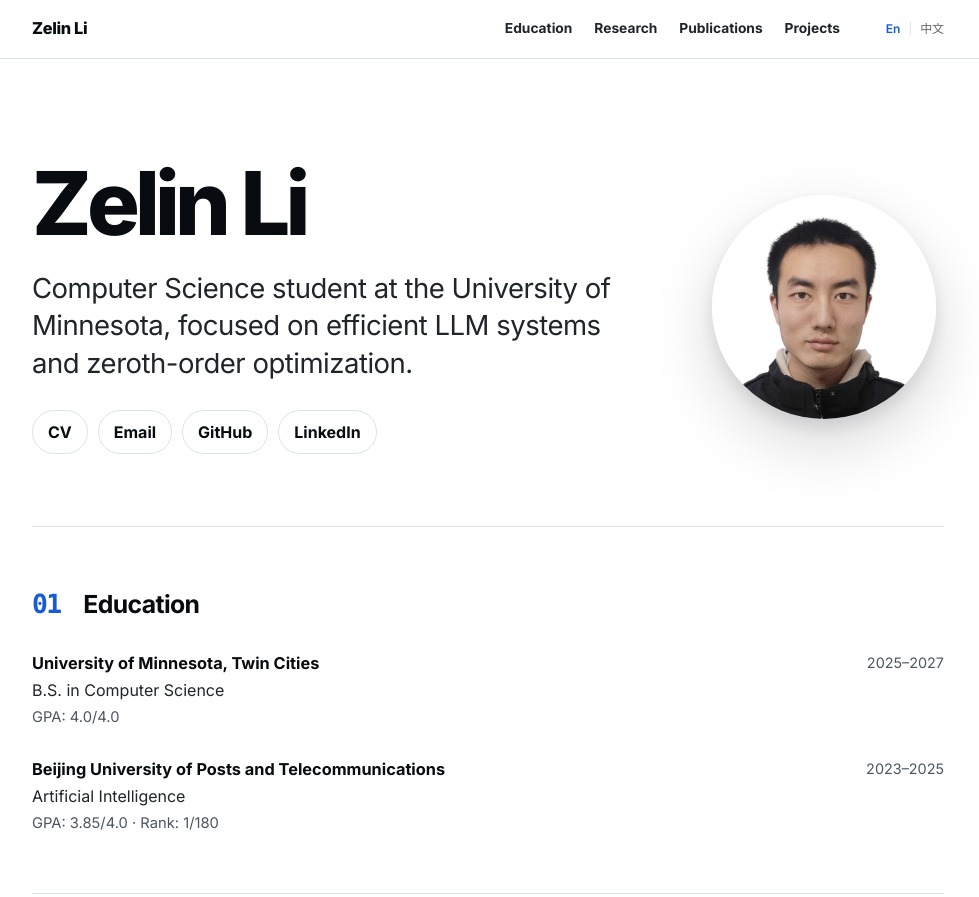
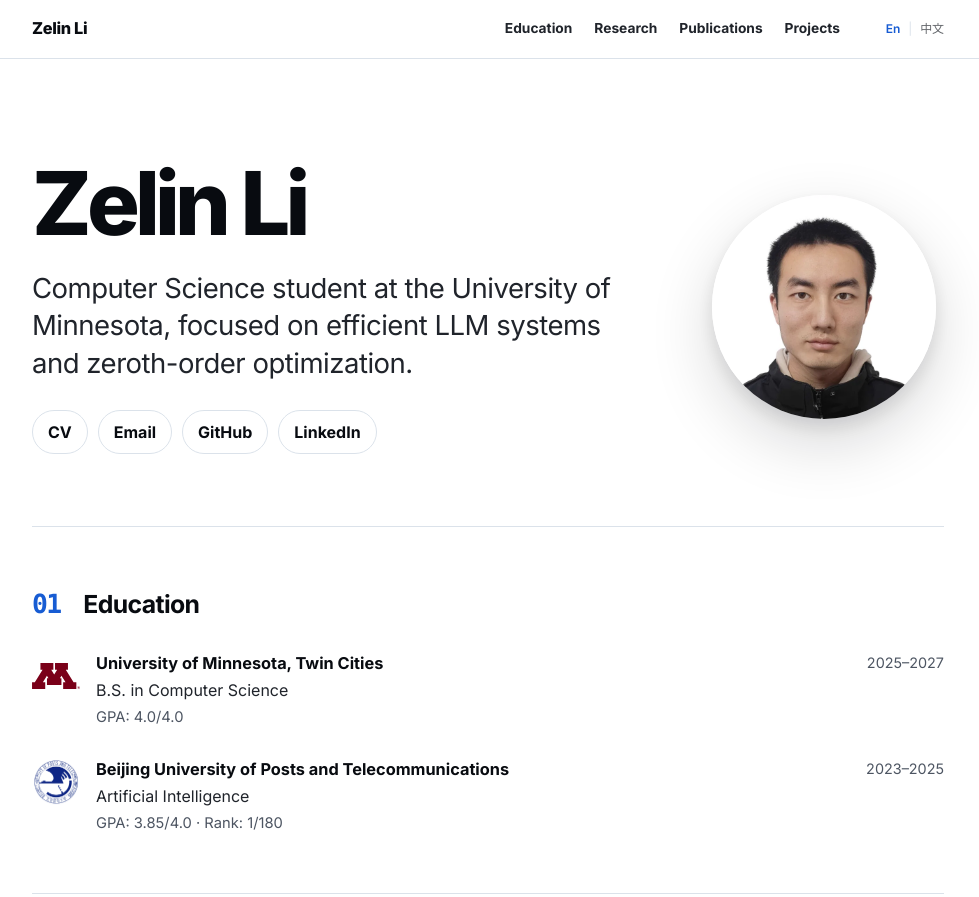
Before and after one commit to playeriv65/playeriv65.github.io, an Astro site: page / in a window 1280 px wide. Shown: the top 897 px of the page, without its empty margins (152-1131 px from the left). Built offline with nearby package versions, Linux system fonts and the light colour scheme; Astro itself is replaced by a stand-in of ours.

Commit message:
Add school logos to education section

```diff
--- a/src/components/IndexContent.astro
+++ b/src/components/IndexContent.astro
@@ -9,8 +9,8 @@ const content = {
         links: { cv: "CV", email: "Email", github: "GitHub", linkedin: "LinkedIn" },
         sections: { education: "Education", research: "Research Experience", publications: "Publications & Preprints", projects: "Selected Projects", honors: "Honors & Awards", skills: "Technical Skills" },
         education: [
-            { school: "University of Minnesota, Twin Cities", degree: "B.S. in Computer Science", date: "2025–2027", detail: "GPA: 4.0/4.0" },
-            { school: "Beijing University of Posts and Telecommunications", degree: "Artificial Intelligence", date: "2023–2025", detail: "GPA: 3.85/4.0 · Rank: 1/180" },
+            { school: "University of Minnesota, Twin Cities", degree: "B.S. in Computer Science", date: "2025–2027", detail: "GPA: 4.0/4.0", logo: "/schools/umn-block-m.svg" },
+            { school: "Beijing University of Posts and Telecommunications", degree: "Artificial Intelligence", date: "2023–2025", detail: "GPA: 3.85/4.0 · Rank: 1/180", logo: "/schools/bupt-logo.png" },
         ],
         research: [
             { role: "Research Assistant", place: "University of Minnesota · Prof. Caiwen Ding", date: "Apr 2026–Present", bullets: ["Developing inference-native execution methods for zeroth-order optimization in LLM systems.", "Studying structured search spaces, mini-batch noise, and efficient candidate-state evaluation."] },
@@ -35,8 +35,8 @@ const content = {
         links: { cv: "学术简历", email: "邮箱", github: "GitHub", linkedin: "LinkedIn" },
         sections: { education: "教育经历", research: "研究经历", publications: "论文与预印本", projects: "精选项目", honors: "荣誉与奖项", skills: "技术能力" },
         education: [
-            { school: "明尼苏达大学双城分校", degree: "计算机科学学士", date: "2025–2027", detail: "GPA：4.0/4.0" },
-            { school: "北京邮电大学", degree: "人工智能", date: "2023–2025", detail: "GPA：3.85/4.0 · 专业排名：1/180" },
+            { school: "明尼苏达大学双城分校", degree: "计算机科学学士", date: "2025–2027", detail: "GPA：4.0/4.0", logo: "/schools/umn-block-m.svg" },
+            { school: "北京邮电大学", degree: "人工智能", date: "2023–2025", detail: "GPA：3.85/4.0 · 专业排名：1/180", logo: "/schools/bupt-logo.png" },
         ],
         research: [
             { role: "研究助理", place: "明尼苏达大学 · 丁才文教授", date: "2026 年 4 月至今", bullets: ["研究面向大语言模型零阶优化的推理原生执行方法。", "研究结构化搜索空间、小批量噪声与高效候选状态评估。"] },
@@ -76,7 +76,7 @@ const c = content[lang];
 
     <section id="education">
         <h2>{c.sections.education}</h2>
-        <div class="stack">{c.education.map((item) => <article class="row-item"><div><h3>{item.school}</h3><p>{item.degree}</p><p class="detail">{item.detail}</p></div><time>{item.date}</time></article>)}</div>
+        <div class="stack">{c.education.map((item) => <article class="row-item"><div class="school-info"><img class="school-logo" src={item.logo} alt="" width="48" height="48" loading="lazy" /><div><h3>{item.school}</h3><p>{item.degree}</p><p class="detail">{item.detail}</p></div></div><time>{item.date}</time></article>)}</div>
     </section>
 
     <section id="research">
@@ -116,6 +116,8 @@ const c = content[lang];
     section h2::before { content: "0" counter(section); color: var(--color-primary); font: 720 1.65rem/1 ui-monospace, SFMono-Regular, Consolas, monospace; letter-spacing: -.06em; min-width: 2.2rem; }
     .stack { display: grid; gap: 30px; }
     .row-item { display: grid; grid-template-columns: minmax(0, 1fr) auto; gap: 24px; align-items: start; }
+    .school-info { display: flex; align-items: flex-start; gap: 16px; }
+    .school-logo { width: 48px; height: 48px; flex: 0 0 48px; object-fit: contain; }
     h3 { color: var(--color-heading); font-size: 1.02rem; line-height: 1.4; }
     .row-item p, .publication-list p { color: var(--color-text); margin-top: 3px; }
     .detail { color: var(--color-text-muted) !important; font-size: .92rem; }
```
Also changed, not shown: public/schools/bupt-logo.png (added), public/schools/umn-block-m.svg (added).
